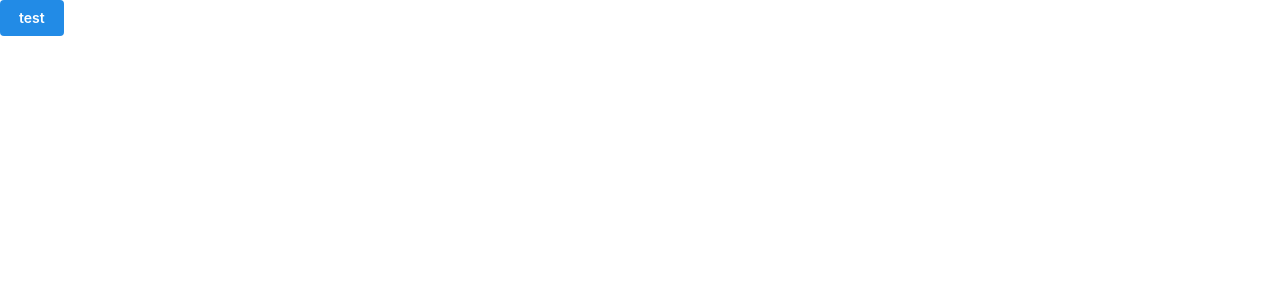
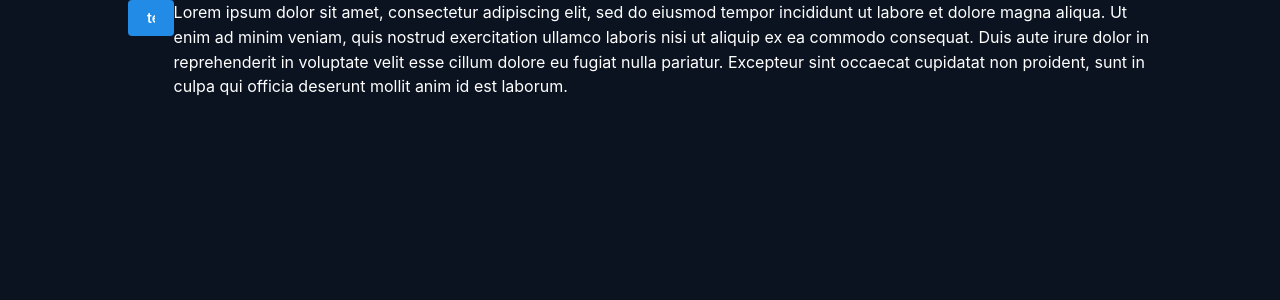
Before and after one commit to MartincsekLevente/Portfolio, a React (Vite) app: page / in a window 1280 px wide. Shown: the top 300 px of the page. Built offline with nearby package versions, Linux system fonts and the light colour scheme.

Commit message:
P-3: Add Sass

```diff
--- a/package.json
+++ b/package.json
@@ -24,6 +24,7 @@
     "eslint-plugin-react-hooks": "^5.1.0",
     "eslint-plugin-react-refresh": "^0.4.19",
     "globals": "^15.15.0",
+    "sass-embedded": "^1.86.0",
     "typescript": "~5.7.2",
     "typescript-eslint": "^8.24.1",
     "vite": "^6.2.0"
--- a/src/App.css
+++ /dev/null
@@ -1,9 +0,0 @@
-body {
-    width: 100%;
-    height: 100%;
-}
-
-#root {
-    width: 100%;
-    height: 100%;
-}
--- /dev/null
+++ b/src/App.scss
@@ -0,0 +1,17 @@
+html, body {
+    width: 100%;
+    height: 100%;
+
+    #root {
+        width: 100%;
+        height: 100%;
+        background: #0b1320;
+        color: white;
+
+        .page-container {
+            width: 80%;
+            display: flex;
+            justify-self: center;
+        }
+    }
+}
--- a/src/App.tsx
+++ b/src/App.tsx
@@ -1,11 +1,12 @@
-import './App.css'
+import './App.scss'
 import { Button } from "@mantine/core";
 
 export default function App() {
 
     return (
-        <>
+        <div className="page-container">
             <Button>test</Button>
-        </>
+            Lorem ipsum dolor sit amet, consectetur adipiscing elit, sed do eiusmod tempor incididunt ut labore et dolore magna aliqua. Ut enim ad minim veniam, quis nostrud exercitation ullamco laboris nisi ut aliquip ex ea commodo consequat. Duis aute irure dolor in reprehenderit in voluptate velit esse cillum dolore eu fugiat nulla pariatur. Excepteur sint occaecat cupidatat non proident, sunt in culpa qui officia deserunt mollit anim id est laborum.
+        </div>
     )
 }
```
Also changed, not shown: src/components/navbar/Navbar.scss (added), src/components/navbar/Navbar.tsx (added), 1 other file (tests, documents, lock files or other folders).
